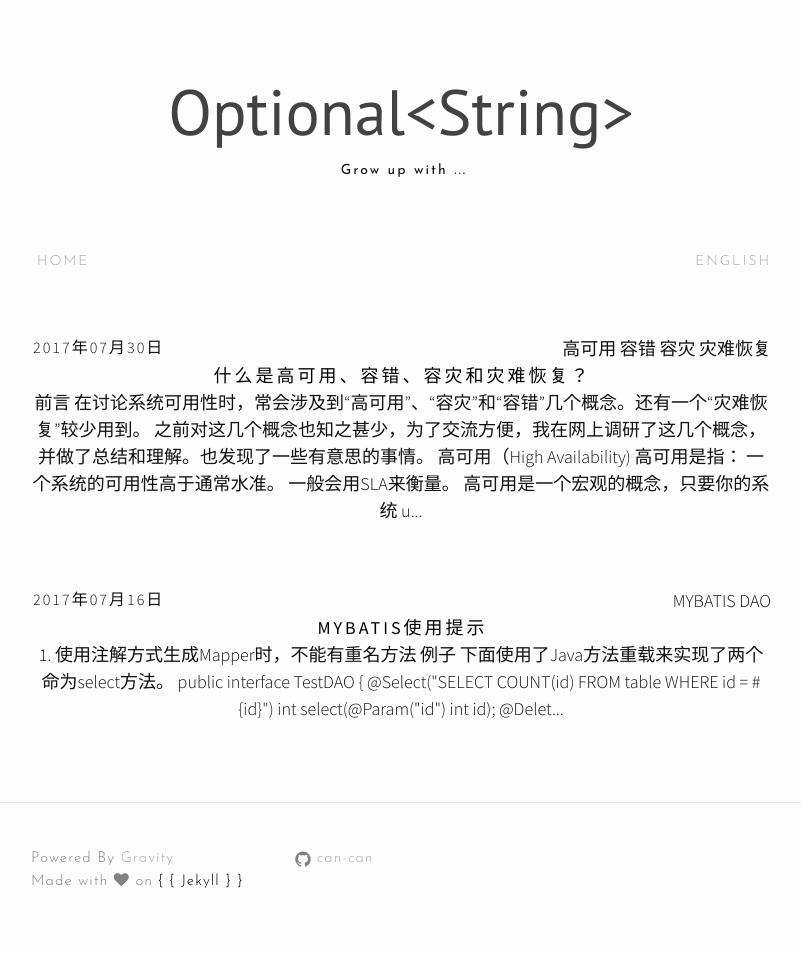
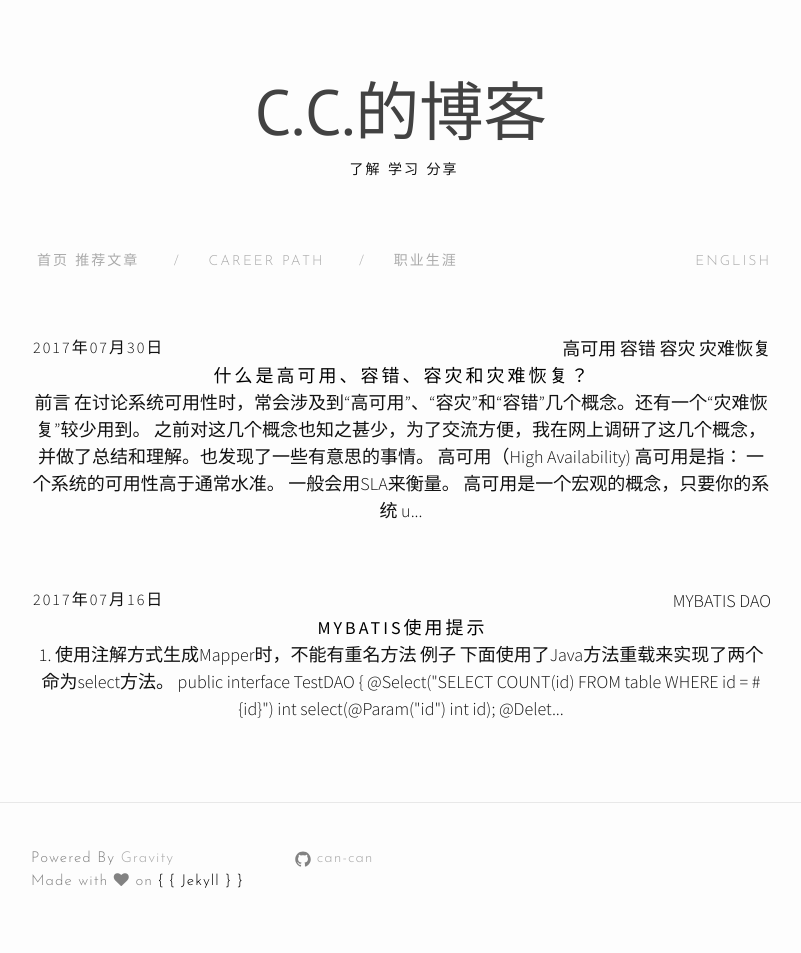
Before and after one commit to can-can/can-can.github.io, a Jekyll site: the page built from zh.html, in a window 1280 px wide. Shown: the whole page, without its empty margins (239-1040 px from the left). Built offline with Jekyll 4.4.1, drawn with Linux system fonts in a browser that asks for light colours.

Commit message:
I18n (#5)
* complete header
* complete nav i18n and articles

```diff
--- a/_config.yml
+++ b/_config.yml
@@ -1,5 +1,25 @@
-title: Optional<String>
-description: Grow up with ...
+title: C.C.的博客
+titles:
+    zh: C.C.的博客
+    en: C.C.'s Blog
+description: 了解 学习 分享
+descriptions:
+    zh: 了解 学习 分享
+    en: KNOW LEARN SHARE
+navs:
+    -
+        zh:
+            title: 首页
+            url: /zh.html
+        en:
+            title: HOME
+            url: /en.html
+    -
+        zh:
+            title: 推荐文章
+            url: /zh/articles.html
+        en:
+            title: ARTICLES
+            url: /en/articles.html
 github_username: can-can
-#url: "can-can.github.io"
 markdown: kramdown
--- a/_includes/header.html
+++ b/_includes/header.html
@@ -1,8 +1,8 @@
 
 <div class="wrapper">
-    <center> <a href="/"><div class="site-title">{{site.title | xml_escape}}</div></a></center>
+    <center> <a href="/{{page.category}}.html"><div class="site-title">{{site.titles[page.category] | xml_escape}}</div></a></center>
 </div>
 <div class="wrapper site-description">
-    <center>  {{site.description}} </center>
+    <center> {{ site.descriptions[page.category] | xml_escape }} </center>
 </div>
 {% include nav.html %}
--- a/_includes/nav.html
+++ b/_includes/nav.html
@@ -1,6 +1,8 @@
 <div class="wrapper">
     <div class="trigger site-navigation">
-        <a class="page-link" href="/{{page.category}}.html">HOME</a>
+        {% for item in site.navs %}
+        <a class="page-link" href="{{item[page.category].url}}">{{item[page.category].title}}</a>
+        {% endfor %}
 
         {% if page.category == "en" %}
         <a class="site-language" href="{{page.url | replace_first: "en", "zh"}}">中文</a>
```
Also changed, not shown: en/articles.md (added, +8 -0 lines), en_books.html (added, +7 -0 lines), zh/articles.md (added, +8 -0 lines), zh_books.html (added, +7 -0 lines).
